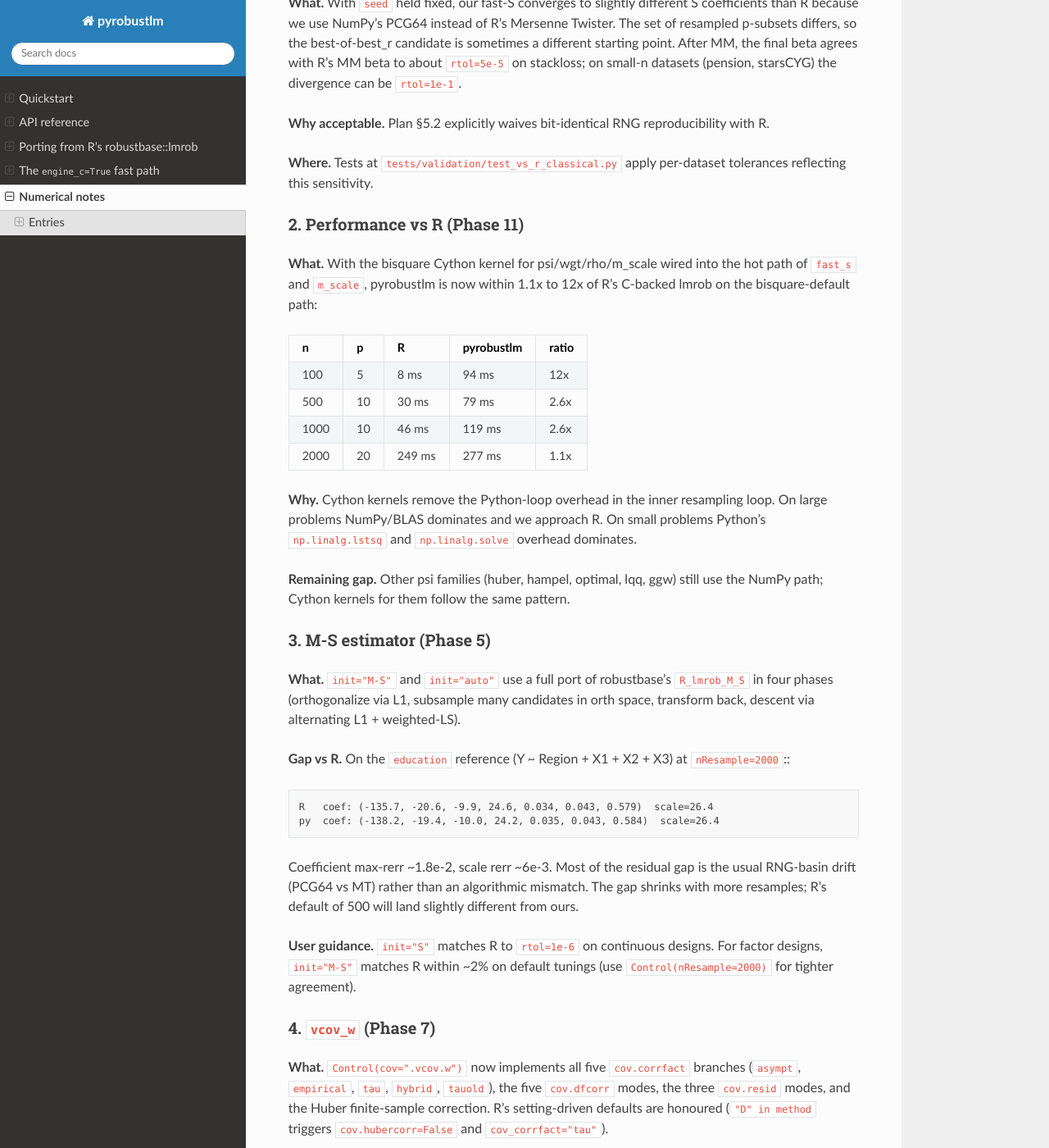
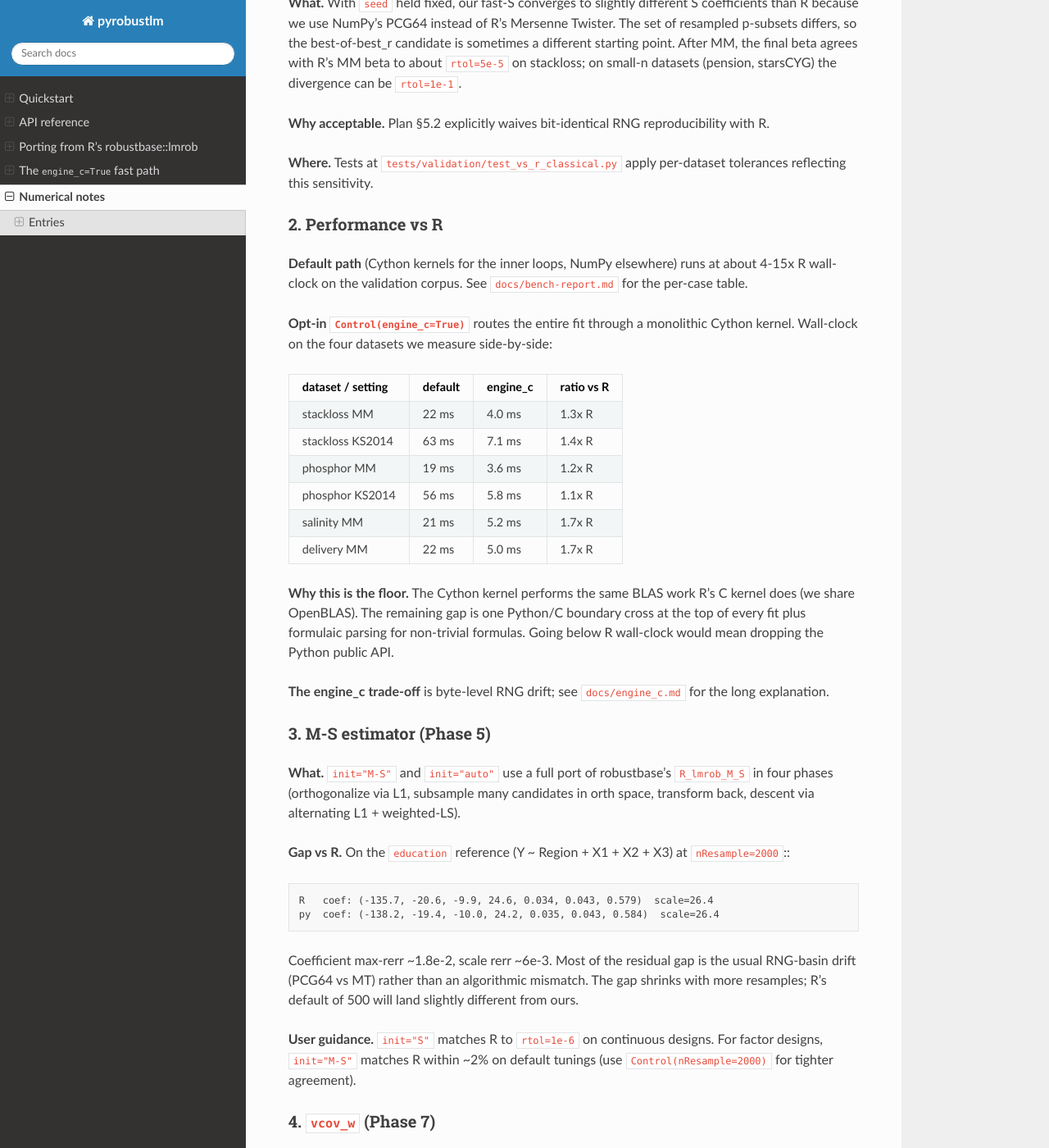
Before and after one commit to anevolbap/pyrobustlm, a Sphinx documentation site: the page built from docs/numerical-notes.md, in a window 1280 px wide and 1400 px high, scrolled down 613 px. Shown: the whole window at 82% size. Built offline with Sphinx 7.4.7 and the Read the Docs theme 3.1.0, drawn with Linux system fonts in a browser that asks for light colours.

Commit message:
docs(numerical-notes): refresh perf section with engine_c numbers
Replaces the v0.4-era table with current numbers from the
side-by-side bench. Adds a one-line link to docs/engine_c.md for the
RNG-drift trade-off.

```diff
--- a/docs/numerical-notes.md
+++ b/docs/numerical-notes.md
@@ -33,26 +33,33 @@ reproducibility with R.
 **Where.** Tests at ``tests/validation/test_vs_r_classical.py`` apply
 per-dataset tolerances reflecting this sensitivity.
 
-### 2. Performance vs R (Phase 11)
+### 2. Performance vs R
 
-**What.** With the bisquare Cython kernel for psi/wgt/rho/m_scale wired into
-the hot path of ``fast_s`` and ``m_scale``, pyrobustlm is now within 1.1x to
-12x of R's C-backed lmrob on the bisquare-default path:
+**Default path** (Cython kernels for the inner loops, NumPy elsewhere)
+runs at about 4-15x R wall-clock on the validation corpus. See
+``docs/bench-report.md`` for the per-case table.
 
-| n | p | R | pyrobustlm | ratio |
-|---|---|---|------------|-------|
-| 100  | 5  | 8 ms   | 94 ms  | 12x  |
-| 500  | 10 | 30 ms  | 79 ms  | 2.6x |
-| 1000 | 10 | 46 ms  | 119 ms | 2.6x |
-| 2000 | 20 | 249 ms | 277 ms | 1.1x |
+**Opt-in ``Control(engine_c=True)``** routes the entire fit through a
+monolithic Cython kernel. Wall-clock on the four datasets we measure
+side-by-side:
 
-**Why.** Cython kernels remove the Python-loop overhead in the inner
-resampling loop. On large problems NumPy/BLAS dominates and we approach R.
-On small problems Python's ``np.linalg.lstsq`` and ``np.linalg.solve``
-overhead dominates.
+| dataset / setting | default | engine_c | ratio vs R |
+|---|---|---|---|
+| stackloss MM     | 22 ms  | 4.0 ms |  1.3x R |
+| stackloss KS2014 | 63 ms  | 7.1 ms |  1.4x R |
+| phosphor MM      | 19 ms  | 3.6 ms |  1.2x R |
+| phosphor KS2014  | 56 ms  | 5.8 ms |  1.1x R |
+| salinity MM      | 21 ms  | 5.2 ms |  1.7x R |
+| delivery MM      | 22 ms  | 5.0 ms |  1.7x R |
 
-**Remaining gap.** Other psi families (huber, hampel, optimal, lqq, ggw)
-still use the NumPy path; Cython kernels for them follow the same pattern.
+**Why this is the floor.** The Cython kernel performs the same BLAS
+work R's C kernel does (we share OpenBLAS). The remaining gap is one
+Python/C boundary cross at the top of every fit plus formulaic
+parsing for non-trivial formulas. Going below R wall-clock would
+mean dropping the Python public API.
+
+**The engine_c trade-off** is byte-level RNG drift; see
+``docs/engine_c.md`` for the long explanation.
 
 ### 3. M-S estimator (Phase 5)
 
```
